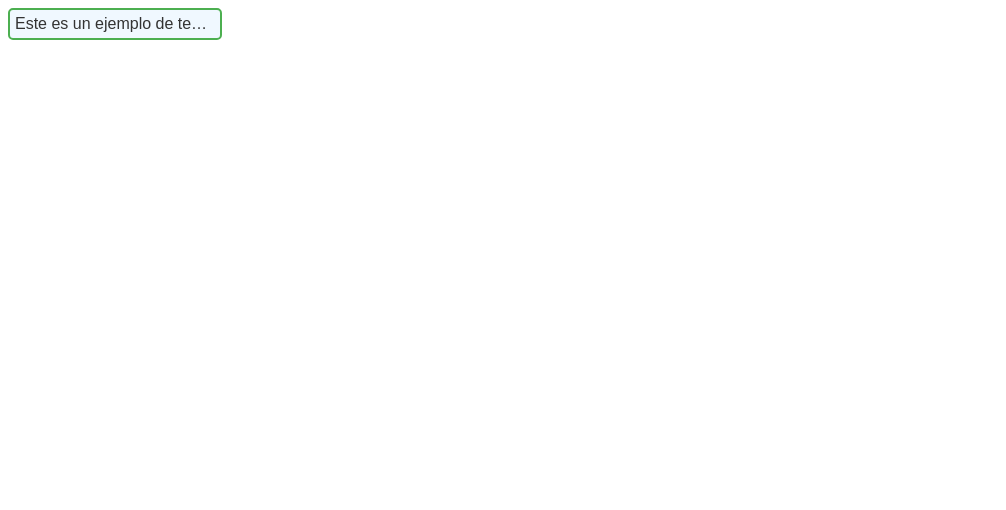
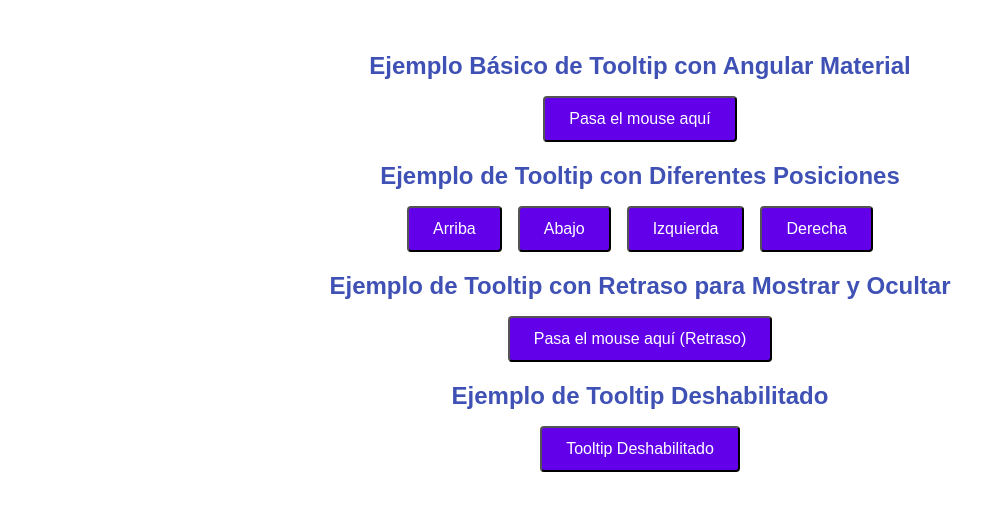
Before and after one commit to Minuke/angular-toolkit, an Angular app: page / in a window 1280 px wide. Shown: the top 510 px of the page, without its empty margins (0-1006 px from the left). Built offline with nearby package versions, Linux system fonts and the light colour scheme.

Commit message:
implement Angular Material tooltips with custom positioning and show/hide delays

```diff
--- a/package.json
+++ b/package.json
@@ -12,10 +12,12 @@
   "private": true,
   "dependencies": {
     "@angular/animations": "^18.2.0",
+    "@angular/cdk": "^18.2.13",
     "@angular/common": "^18.2.0",
     "@angular/compiler": "^18.2.0",
     "@angular/core": "^18.2.0",
     "@angular/forms": "^18.2.0",
+    "@angular/material": "^18.2.13",
     "@angular/platform-browser": "^18.2.0",
     "@angular/platform-browser-dynamic": "^18.2.0",
     "@angular/platform-server": "^18.2.0",
--- a/src/app/app.component.html
+++ b/src/app/app.component.html
@@ -18,4 +18,5 @@
 <app-input></app-input>
 <app-mock></app-mock> -->
 <!-- ================================ -->
-<app-ellipsis></app-ellipsis>
+<!-- <app-ellipsis></app-ellipsis> -->
+<app-tooltip></app-tooltip>
--- a/src/app/app.component.ts
+++ b/src/app/app.component.ts
@@ -13,11 +13,13 @@
 import { DisplayComponent } from '@components/change-detection/display/display.component';
 import { MockComponent } from '@components/change-detection/mock/mock.component';
 import { EllipsisComponent } from '@components/utilities/ellipsis/ellipsis.component';
+import { TooltipComponent } from '@components/utilities/tooltip/tooltip.component';
+
 
 @Component({
   selector: 'app-root',
   standalone: true,
-  imports: [RouterOutlet, LayoutComponent, BuiltInPipesComponent, CustomPipesComponent, HostListenerComponent, BuiltInDirectivesComponent, CustomDirectivesComponent, BindingsComponent, DeferrableViewsComponent, ContentProjectionComponent, InputComponent, DisplayComponent, MockComponent, EllipsisComponent],
+  imports: [RouterOutlet, LayoutComponent, BuiltInPipesComponent, CustomPipesComponent, HostListenerComponent, BuiltInDirectivesComponent, CustomDirectivesComponent, BindingsComponent, DeferrableViewsComponent, ContentProjectionComponent, InputComponent, DisplayComponent, MockComponent, EllipsisComponent, TooltipComponent],
   templateUrl: './app.component.html',
   styleUrl: './app.component.scss'
 })
--- a/src/app/app.config.ts
+++ b/src/app/app.config.ts
@@ -3,7 +3,8 @@
 
 import { routes } from './app.routes';
 import { provideClientHydration } from '@angular/platform-browser';
+import { provideAnimationsAsync } from '@angular/platform-browser/animations/async';
 
 export const appConfig: ApplicationConfig = {
-  providers: [provideZoneChangeDetection({ eventCoalescing: true }), provideRouter(routes), provideClientHydration()]
+  providers: [provideZoneChangeDetection({ eventCoalescing: true }), provideRouter(routes), provideClientHydration(), provideAnimationsAsync()]
 };
--- /dev/null
+++ b/src/app/components/utilities/tooltip/tooltip.component.html
@@ -0,0 +1,52 @@
+<div class="tooltip-basic-demo">
+  <h2>Ejemplo Básico de Tooltip con Angular Material</h2>
+
+  <!-- Tooltip Básico -->
+  <button matTooltip="Este es un tooltip básico" aria-label="Ejemplo de Tooltip Básico">
+    Pasa el mouse aquí
+  </button>
+
+  <h2>Ejemplo de Tooltip con Diferentes Posiciones</h2>
+
+  <!-- Tooltip con Posiciones -->
+  <div class="tooltip-buttons">
+    <button mat-raised-button matTooltip="Tooltip arriba" matTooltipPosition="above" aria-label="Tooltip arriba">
+      Arriba
+    </button>
+    <button mat-raised-button matTooltip="Tooltip abajo" matTooltipPosition="below" aria-label="Tooltip abajo">
+      Abajo
+    </button>
+    <button mat-raised-button matTooltip="Tooltip a la izquierda" matTooltipPosition="left" aria-label="Tooltip izquierda">
+      Izquierda
+    </button>
+    <button mat-raised-button matTooltip="Tooltip a la derecha" matTooltipPosition="right" aria-label="Tooltip derecha">
+      Derecha
+    </button>
+  </div>
+
+  <h2>Ejemplo de Tooltip con Retraso para Mostrar y Ocultar</h2>
+
+  <!-- Tooltip con Retrasos para Mostrar y Ocultar -->
+  <button
+    mat-raised-button
+    matTooltip="Tooltip con retraso"
+    matTooltipShowDelay="1000"
+    matTooltipHideDelay="2000"
+    aria-label="Tooltip con retraso"
+  >
+    Pasa el mouse aquí (Retraso)
+  </button>
+
+  <h2>Ejemplo de Tooltip Deshabilitado</h2>
+
+  <!-- Tooltip Deshabilitado -->
+  <button
+    mat-raised-button
+    matTooltip="Este tooltip está deshabilitado"
+    [matTooltipDisabled]="true"
+    aria-label="Tooltip deshabilitado"
+  >
+    Tooltip Deshabilitado
+  </button>
+
+</div>
--- /dev/null
+++ b/src/app/components/utilities/tooltip/tooltip.component.scss
@@ -0,0 +1,32 @@
+.tooltip-basic-demo {
+  display: flex;
+  flex-direction: column;
+  align-items: center;
+  margin-top: 2rem;
+  font-family: Arial, sans-serif;
+
+  h2 {
+    font-size: 1.5rem;
+    color: #3f51b5;
+    margin-bottom: 1rem;
+  }
+
+  .tooltip-buttons {
+    display: flex;
+    flex-wrap: wrap;
+    justify-content: center;
+    gap: 1rem;
+  }
+
+  button {
+    font-size: 1rem;
+    color: #ffffff;
+    background-color: #6200ea;
+    padding: 0.75rem 1.5rem;
+    border-radius: 4px;
+    text-transform: none;
+    &:hover {
+      background-color: #3700b3;
+    }
+  }
+}
--- /dev/null
+++ b/src/app/components/utilities/tooltip/tooltip.component.ts
@@ -0,0 +1,13 @@
+import { Component } from '@angular/core';
+import {MatTooltipModule} from '@angular/material/tooltip';
+
+@Component({
+  selector: 'app-tooltip',
+  standalone: true,
+  imports: [MatTooltipModule],
+  templateUrl: './tooltip.component.html',
+  styleUrl: './tooltip.component.scss'
+})
+export class TooltipComponent {
+  dynamicContent = 'Este contenido puede cambiar dinámicamente';
+}
--- a/src/index.html
+++ b/src/index.html
@@ -6,8 +6,10 @@
   <base href="/">
   <meta name="viewport" content="width=device-width, initial-scale=1">
   <link rel="icon" type="image/x-icon" href="favicon.ico">
+  <link href="https://fonts.googleapis.com/css2?family=Roboto:wght@300;400;500&display=swap" rel="stylesheet">
+  <link href="https://fonts.googleapis.com/icon?family=Material+Icons" rel="stylesheet">
 </head>
-<body>
+<body class="mat-typography">
   <app-root></app-root>
 </body>
 </html>
--- a/src/styles/styles.scss
+++ b/src/styles/styles.scss
@@ -1 +1,39 @@
+
+// Custom Theming for Angular Material
+// For more information: https://material.angular.io/guide/theming
+@use '@angular/material' as mat;
+// Plus imports for other components in your app.
+
+// Include the common styles for Angular Material. We include this here so that you only
+// have to load a single css file for Angular Material in your app.
+// Be sure that you only ever include this mixin once!
+@include mat.core();
+
+// Define the theme object.
+$angular-toolkit-theme: mat.define-theme((
+  color: (
+    theme-type: light,
+    primary: mat.$azure-palette,
+    tertiary: mat.$blue-palette,
+  ),
+  density: (
+    scale: 0,
+  )
+));
+
+// Include theme styles for core and each component used in your app.
+// Alternatively, you can import and @include the theme mixins for each component
+// that you are using.
+:root {
+  @include mat.all-component-themes($angular-toolkit-theme);
+}
+
+// Comment out the line below if you want to use the pre-defined typography utility classes.
+// For more information: https://material.angular.io/guide/typography#using-typography-styles-in-your-application.
+// @include mat.typography-hierarchy($angular-toolkit-theme);
+
+// Comment out the line below if you want to use the deprecated `color` inputs.
+// @include mat.color-variants-backwards-compatibility($angular-toolkit-theme);
 @import "./main";
+html, body { height: 100%; }
+body { margin: 0; font-family: Roboto, "Helvetica Neue", sans-serif; }
```
Also changed, not shown: 2 other files (tests, documents, lock files or other folders).
